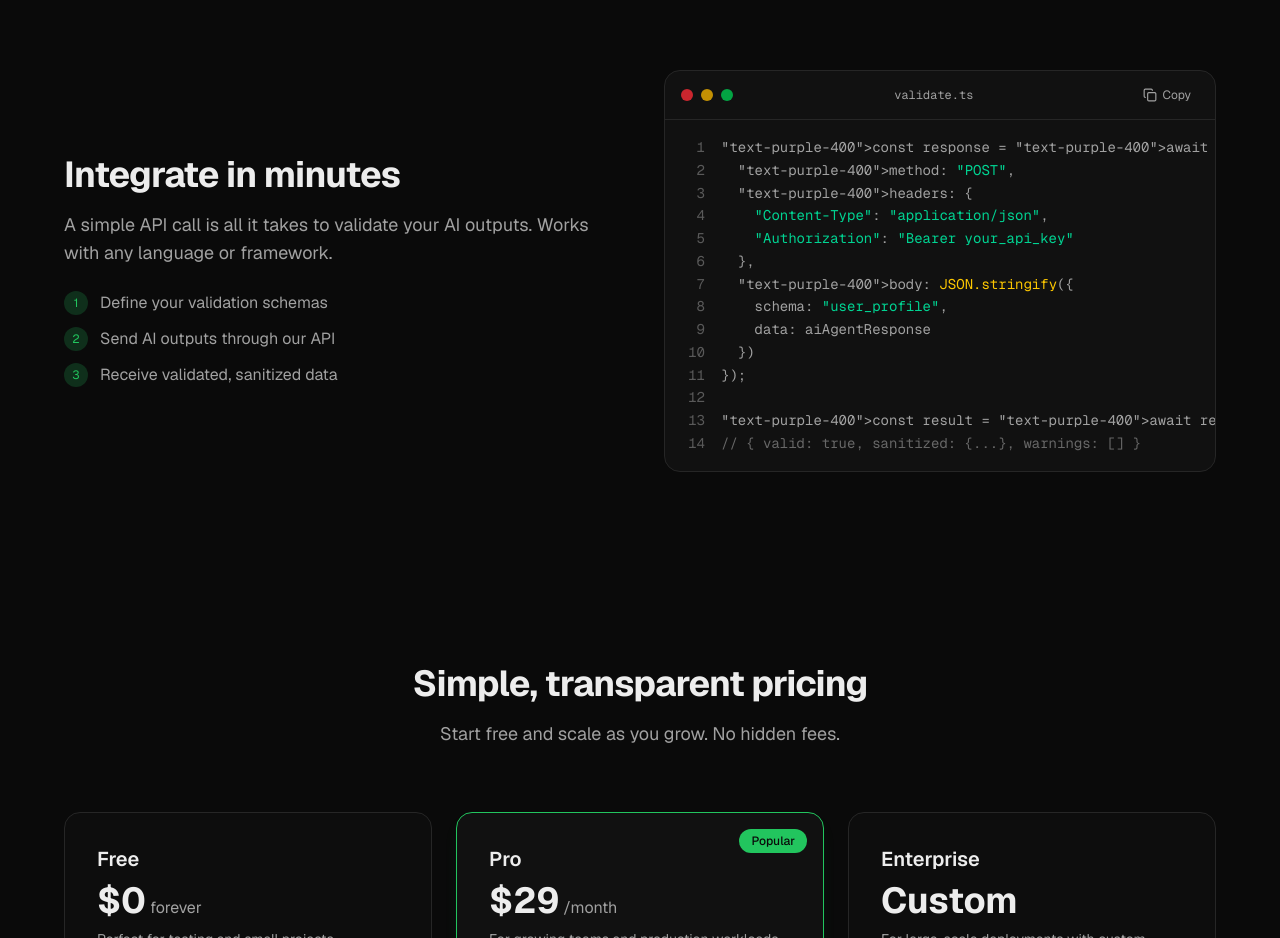
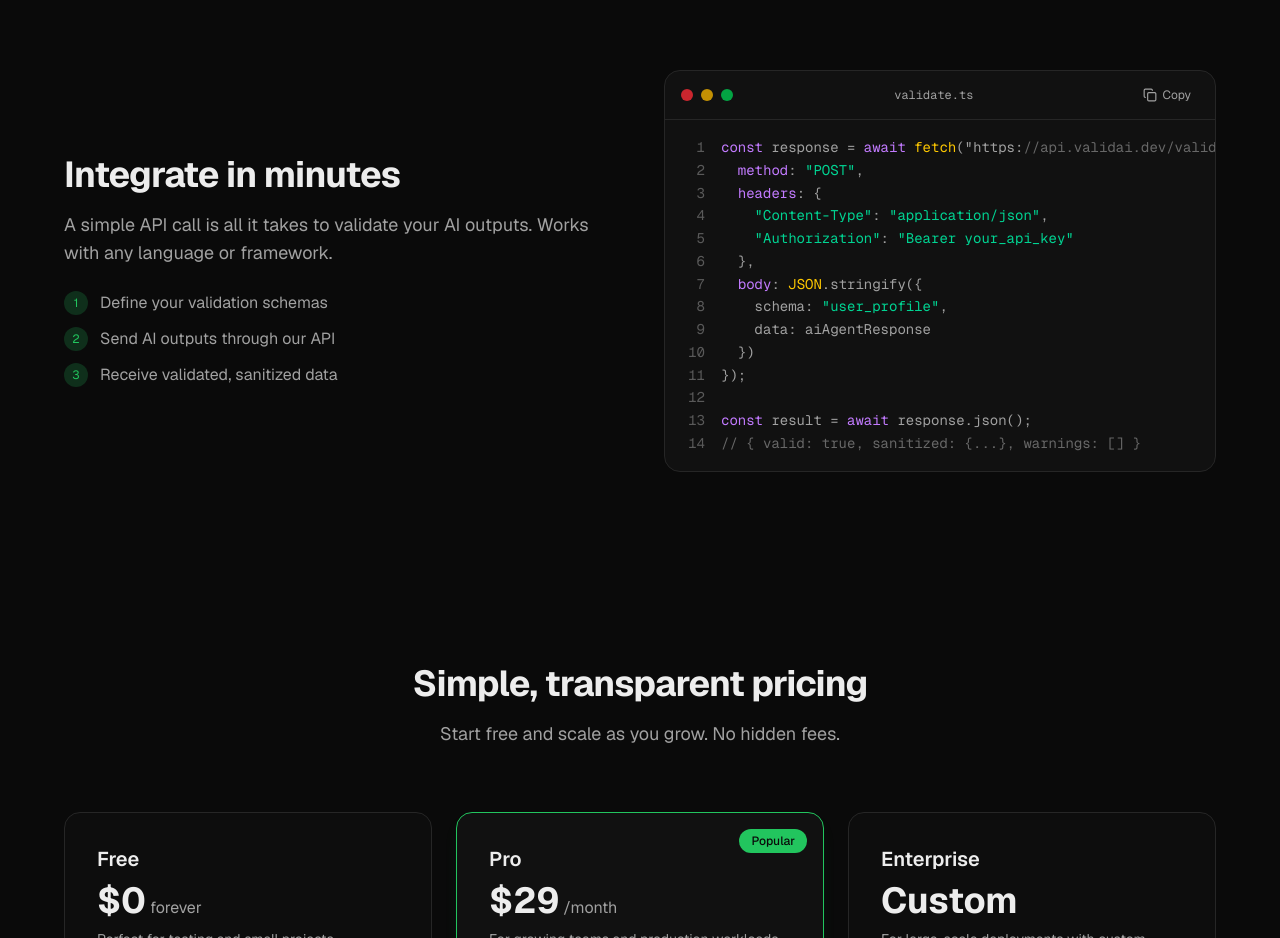
Before and after one commit to PoorvaJawale/axon-frontend, a Next.js app: page / in a window 1280 px wide. Shown: the part 1440-2378 px from the top of the page. Built offline with nearby package versions, Linux system fonts and the light colour scheme.

Commit message:
feat: refactor syntax highlighting to custom HighlightedLine component
Co-authored-by: Poorva Jawale <210802161+PoorvaJawale@users.noreply.github.com>

```diff
--- a/components/code-section.tsx
+++ b/components/code-section.tsx
@@ -96,11 +96,7 @@ export function CodeSection() {
                       <span className="mr-4 inline-block w-6 select-none text-right text-muted-foreground/50">
                         {i + 1}
                       </span>
-                      <span
-                        dangerouslySetInnerHTML={{
-                          __html: highlightSyntax(line),
-                        }}
-                      />
+                      <HighlightedLine line={line} />
                     </span>
                   ))}
                 </code>
@@ -113,22 +109,78 @@ export function CodeSection() {
   );
 }
 
-function highlightSyntax(line: string): string {
-  return line
-    .replace(
-      /(const|await|method|headers|body)/g,
-      '<span class="text-purple-400">$1</span>'
-    )
-    .replace(
-      /(".*?")/g,
-      '<span class="text-emerald-400">$1</span>'
-    )
-    .replace(
-      /(fetch|JSON\.stringify)/g,
-      '<span class="text-yellow-400">$1</span>'
-    )
-    .replace(
-      /(\/\/.*$)/g,
-      '<span class="text-muted-foreground/60">$1</span>'
-    );
+function HighlightedLine({ line }: { line: string }) {
+  const tokens = tokenizeLine(line);
+  return (
+    <span>
+      {tokens.map((token, i) => (
+        <span key={i} className={token.className}>
+          {token.text}
+        </span>
+      ))}
+    </span>
+  );
 }
+
+function tokenizeLine(line: string): { text: string; className: string }[] {
+  const tokens: { text: string; className: string }[] = [];
+  const keywords = ["const", "await", "method", "headers", "body"];
+  const functions = ["fetch", "JSON"];
+
+  // Handle comments
+  if (line.includes("//")) {
+    const commentIndex = line.indexOf("//");
+    const beforeComment = line.slice(0, commentIndex);
+    const comment = line.slice(commentIndex);
+    tokens.push(...tokenizeSegment(beforeComment, keywords, functions));
+    tokens.push({ text: comment, className: "text-muted-foreground/60" });
+    return tokens;
+  }
+
+  return tokenizeSegment(line, keywords, functions);
+}
+
+function tokenizeSegment(
+  segment: string,
+  keywords: string[],
+  functions: string[]
+): { text: string; className: string }[] {
+  const tokens: { text: string; className: string }[] = [];
+
+  // Match strings, keywords, and functions
+  const regex = /("(?:[^"\\]|\\.)*")|(\b(?:const|await|method|headers|body)\b)|(\b(?:fetch|JSON)\b)/g;
+
+  let lastIndex = 0;
+  let match;
+
+  while ((match = regex.exec(segment)) !== null) {
+    // Add text before match
+    if (match.index > lastIndex) {
+      tokens.push({
+        text: segment.slice(lastIndex, match.index),
+        className: "",
+      });
+    }
+
+    // Add matched token with appropriate class
+    if (match[1]) {
+      // String
+      tokens.push({ text: match[1], className: "text-emerald-400" });
+    } else if (match[2]) {
+      // Keyword
+      tokens.push({ text: match[2], className: "text-purple-400" });
+    } else if (match[3]) {
+      // Function
+      tokens.push({ text: match[3], className: "text-yellow-400" });
+    }
+
+    lastIndex = regex.lastIndex;
+  }
+
+  // Add remaining text
+  if (lastIndex < segment.length) {
+    tokens.push({ text: segment.slice(lastIndex), className: "" });
+  }
+
+  return tokens;
+}
```
